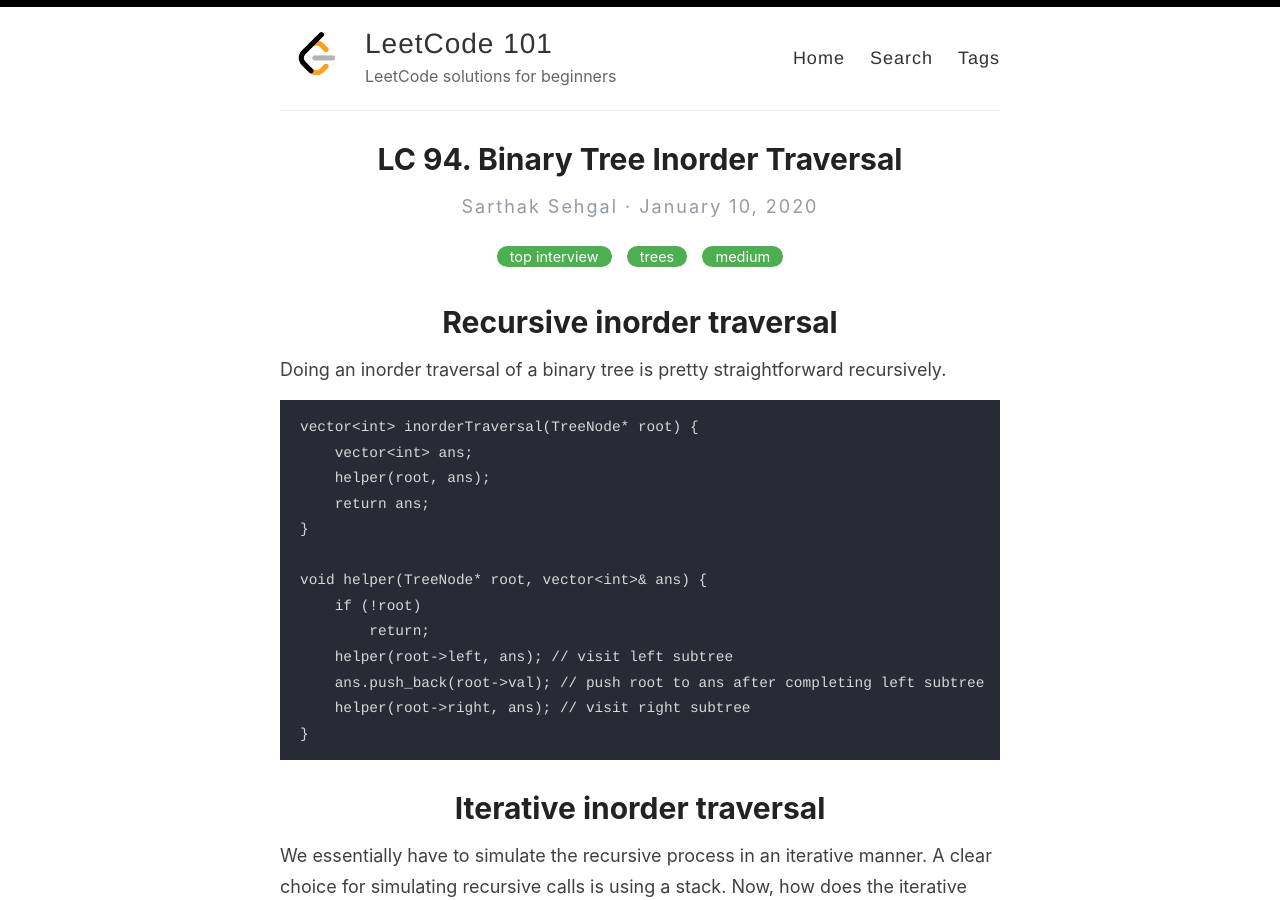
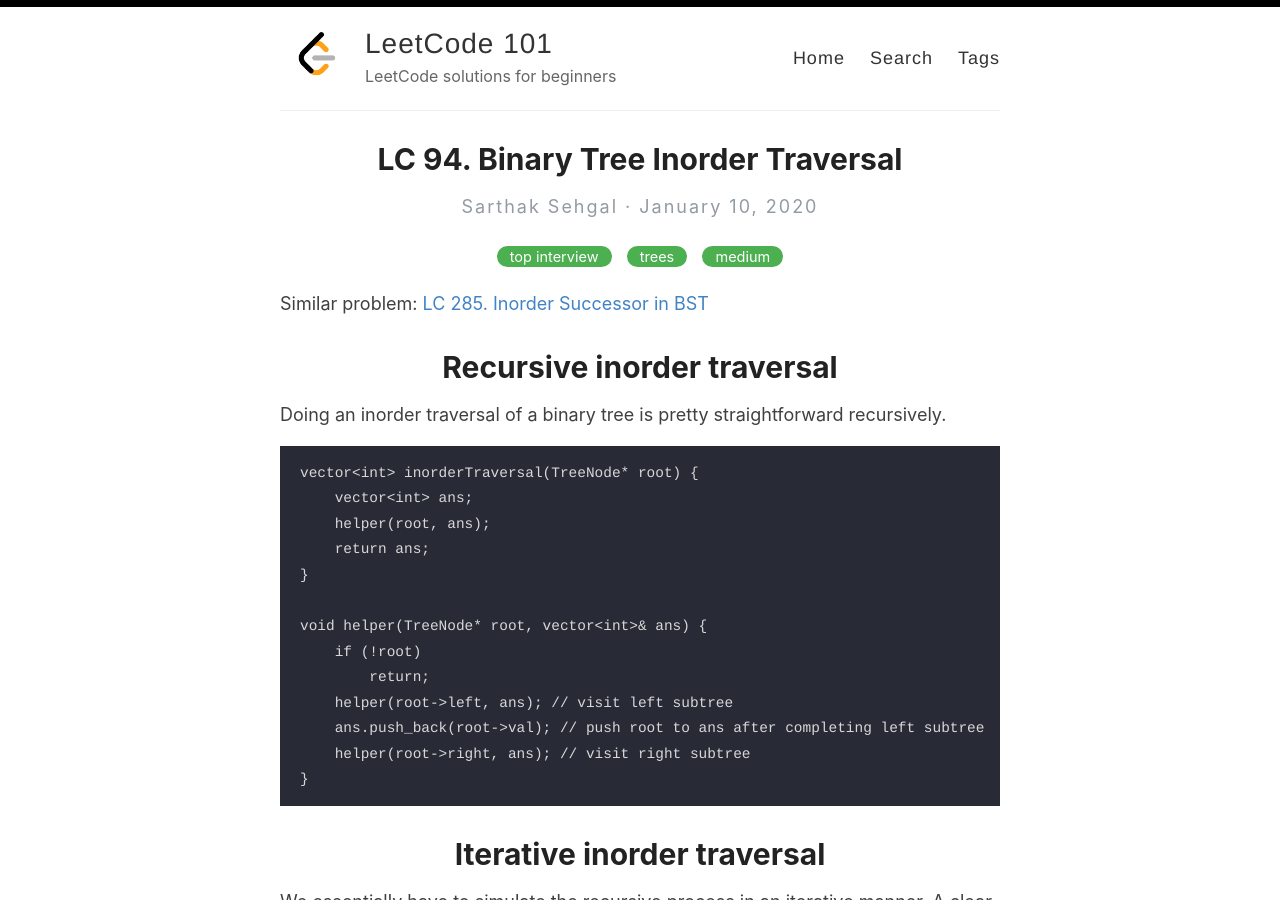
Before and after one commit to sarthak-sehgal/leetcode101, a Jekyll site: the page built from _posts/2020-01-10-lc94.md, in a window 1280 px wide and 900 px high. Built offline with Jekyll 4.4.1, drawn with Linux system fonts in a browser that asks for light colours; comment, search, counter and statistics services are not loaded; some of the changed text lies outside the part shown.

Commit message:
Update LC94

````diff
--- a/_posts/2020-01-10-lc94.md
+++ b/_posts/2020-01-10-lc94.md
@@ -4,6 +4,7 @@
 categories: [top interview, trees, medium]
 author: Sarthak Sehgal
 ---
+Similar problem: [LC 285. Inorder Successor in BST](https://leetcode.com/problems/inorder-successor-in-bst/)
 # Recursive inorder traversal
 Doing an inorder traversal of a binary tree is pretty straightforward recursively.
 ```
````
Also changed, not shown: other parts of _posts/2020-01-10-lc94.md (+0 -3 lines), _config.yml (line endings or trailing spaces).
